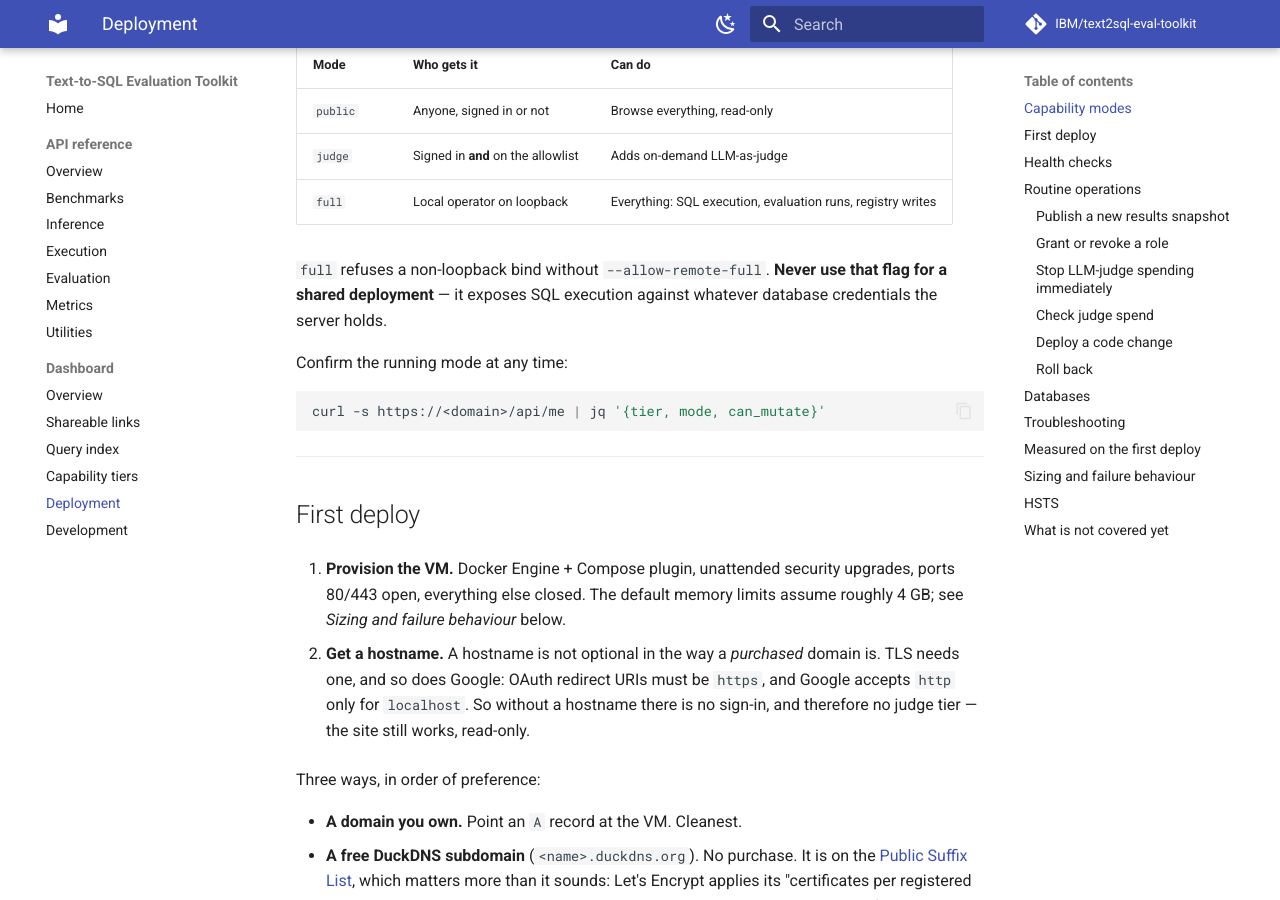
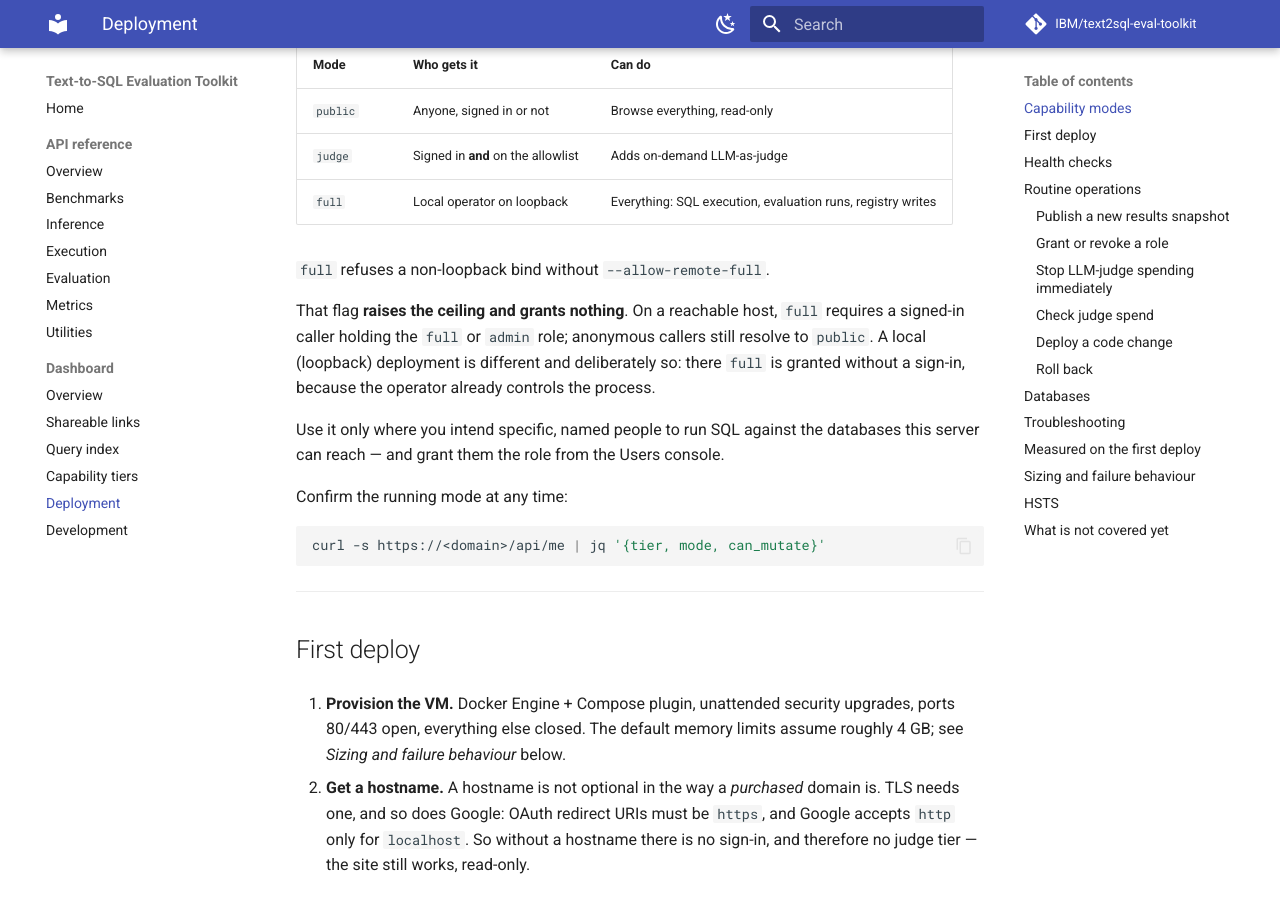
Before and after one commit to IBM/text2sql-eval-toolkit, an MkDocs documentation site: the page built from docs/dashboard/deployment.md, in a window 1280 px wide and 900 px high, scrolled down 507 px. Built offline with MkDocs 1.6.1 and Material for MkDocs 9.7.7, drawn with Linux system fonts in a browser that asks for light colours; comment, search, counter and statistics services are not loaded.

Commit message:
deploy: pass --allow-remote-full from compose, not the image
Required for TEXT2SQL_DASHBOARD_MODE=full on a reachable host. It belongs in the
deployment configuration rather than the Dockerfile, so the image continues to
carry no capability decision of its own.

The guide said never to use the flag on a shared deployment, which was right
while full meant full-for-everyone. Now that remote full is role-gated, the
honest advice is different: it raises the ceiling and grants nothing, and named
people get the role from the console.

Co-Authored-By: Claude Opus 5 <noreply@anthropic.com>
Signed-off-by: Oktie Hassanzadeh <oktie@oktie.com>

```diff
--- a/docs/dashboard/deployment.md
+++ b/docs/dashboard/deployment.md
@@ -23,9 +23,17 @@ The mode is a **ceiling** set at startup. Signing in can never raise it.
 | `judge` | Signed in **and** on the allowlist | Adds on-demand LLM-as-judge |
 | `full` | Local operator on loopback | Everything: SQL execution, evaluation runs, registry writes |
 
-`full` refuses a non-loopback bind without `--allow-remote-full`. **Never use
-that flag for a shared deployment** — it exposes SQL execution against whatever
-database credentials the server holds.
+`full` refuses a non-loopback bind without `--allow-remote-full`.
+
+That flag **raises the ceiling and grants nothing**. On a reachable host, `full`
+requires a signed-in caller holding the `full` or `admin` role; anonymous callers
+still resolve to `public`. A local (loopback) deployment is different and
+deliberately so: there `full` is granted without a sign-in, because the operator
+already controls the process.
+
+Use it only where you intend specific, named people to run SQL against the
+databases this server can reach — and grant them the role from the Users
+console.
 
 Confirm the running mode at any time:
 
```
Also changed, not shown: 1 other file.
